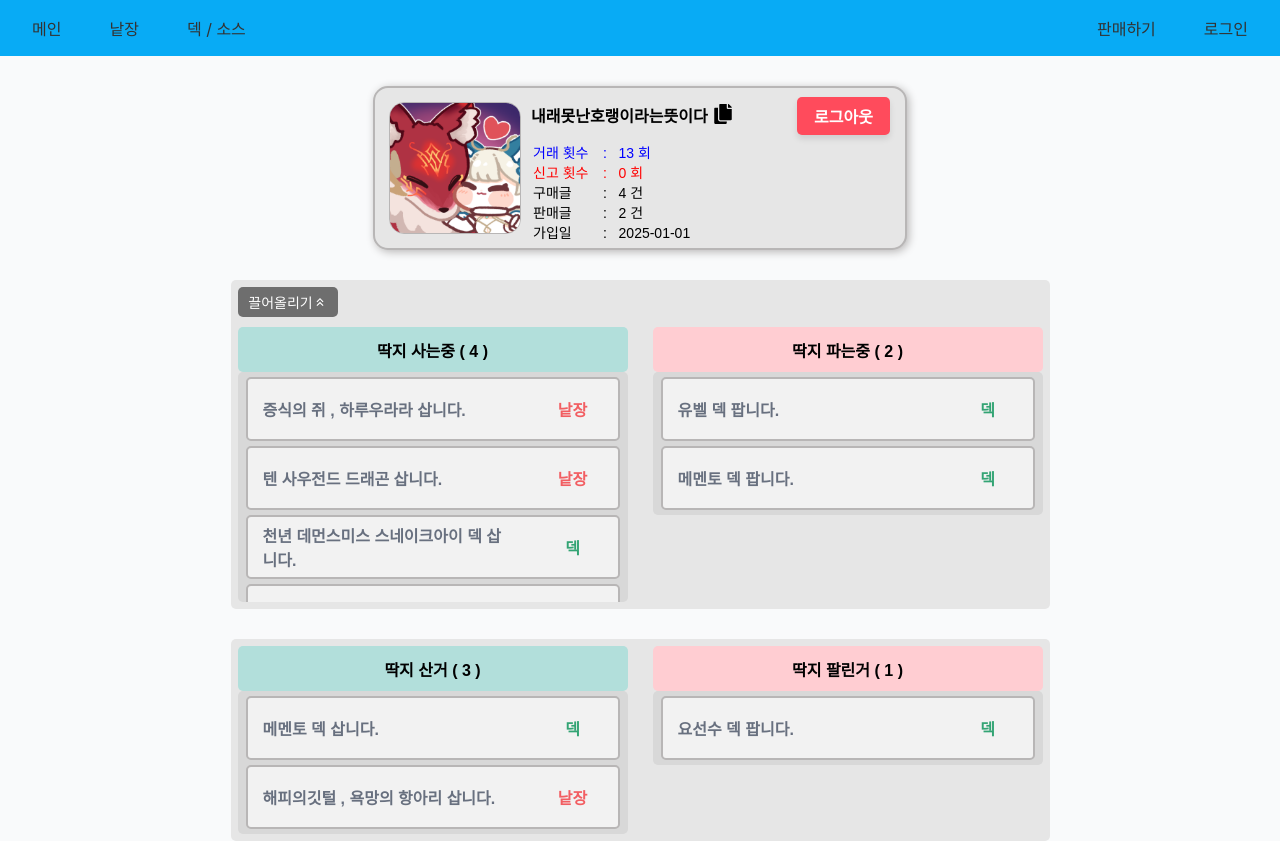
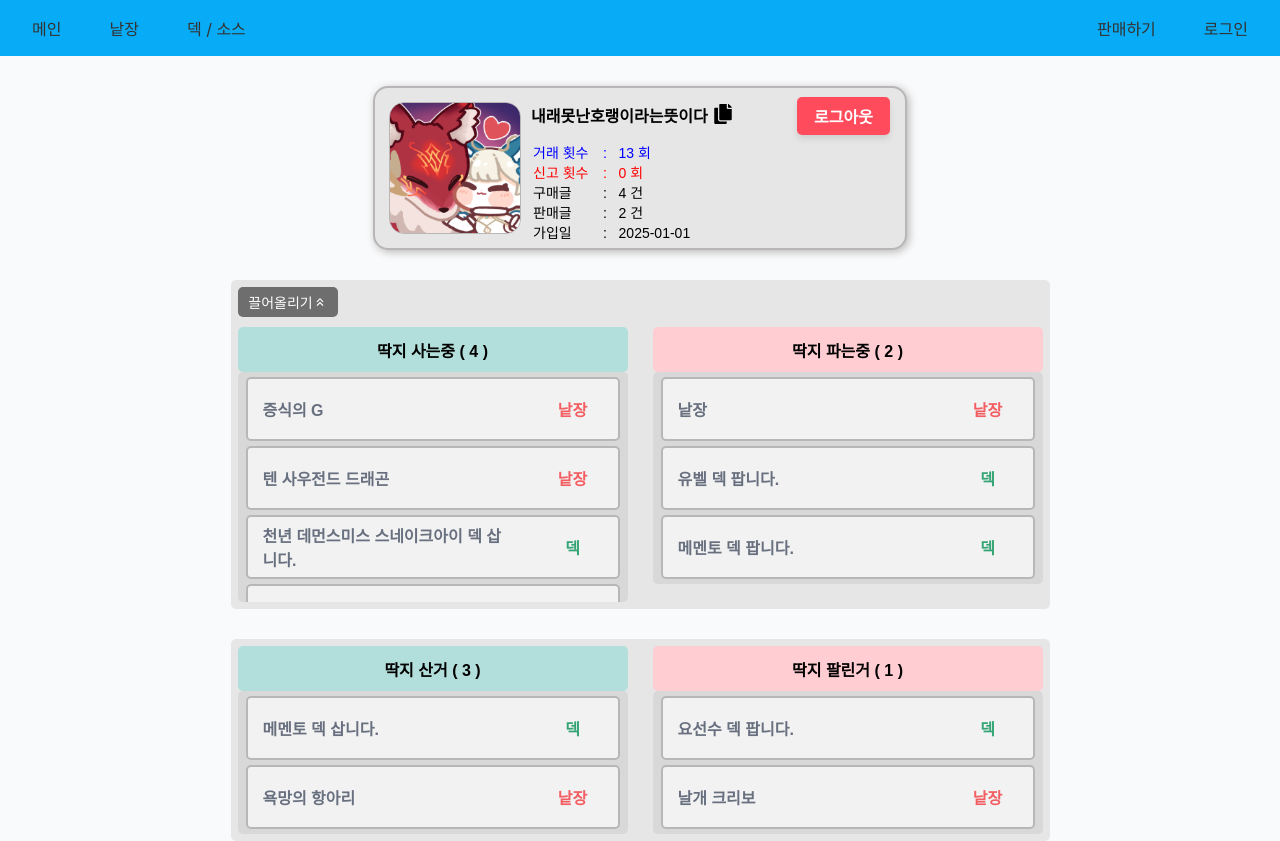
Before and after one commit to dlrdyd97/yuddack.gg_front, a React (Create React App) app: page /mypage/profile in a window 1280 px wide. Shown: the top 841 px of the page. Built offline with nearby package versions, Linux system fonts and the light colour scheme.

Commit message:
feat: Mypage modification

```diff
--- a/src/pages/mypage/GetUserInfo.js
+++ b/src/pages/mypage/GetUserInfo.js
@@ -11,21 +11,32 @@ const GetUserInfo = {
   profile_picture: `${process.env.PUBLIC_URL}/images/WildSoul.png`,
 
   trade: [
+    // id: pk
+    // title: 덱 판매 제목 or 낱장 카드명
+    // content: 덱판매 글 내용
+    // optiong: 'deck' or 'single'
+    // trade_type: 'purchase' or 'sale'
+    // status: 'in_progress' or 'completed'
+    // rarity: 'anything' or 'normal' or 'normal_rare' or 'super_rare' or 'ultra_rare' or
+    //         'ultimate_rare' or 'secret_rare' or 'holographic_rare' or ...
+    //
     {
       id: 1,
-      title: "증식의 쥐 , 하루우라라 삽니다.",
+      title: "증식의 G",
       content: "",
       option: "single",
       trade_type: "purchase",
       status: "in_progress",
+      rarity: "anything",
     },
     {
       id: 2,
-      title: "텐 사우전드 드래곤 삽니다.",
+      title: "텐 사우전드 드래곤",
       content: "",
       option: "single",
       trade_type: "purchase",
       status: "in_progress",
+      rarity: "",
     },
     {
       id: 3,
@@ -34,14 +45,16 @@ const GetUserInfo = {
       option: "deck",
       trade_type: "purchase",
       status: "in_progress",
+      rarity: "",
     },
     {
       id: 4,
-      title: "스타더스트 드래곤 삽니다.",
+      title: "스타더스트 드래곤",
       content: "",
       option: "single",
       trade_type: "purchase",
       status: "in_progress",
+      rarity: "",
     },
     {
       id: 5,
@@ -50,6 +63,7 @@ const GetUserInfo = {
       option: "deck",
       trade_type: "sale",
       status: "in_progress",
+      rarity: "",
     },
     {
       id: 6,
@@ -58,6 +72,7 @@ const GetUserInfo = {
       option: "deck",
       trade_type: "sale",
       status: "in_progress",
+      rarity: "",
     },
     {
       id: 7,
@@ -66,14 +81,16 @@ const GetUserInfo = {
       option: "deck",
       trade_type: "purchase",
       status: "completed",
+      rarity: "",
     },
     {
       id: 8,
-      title: "해피의깃털 , 욕망의 항아리 삽니다.",
+      title: "욕망의 항아리",
       content: "",
       option: "single",
       trade_type: "purchase",
       status: "completed",
+      rarity: "",
     },
     {
       id: 9,
@@ -82,6 +99,25 @@ const GetUserInfo = {
       option: "deck",
       trade_type: "sale",
       status: "completed",
+      rarity: "",
+    },
+    {
+      id: 10,
+      title: "격류장",
+      content: "",
+      option: "single",
+      trade_type: "sale",
+      status: "in_progress",
+      rarity: "ultra",
+    },
+    {
+      id: 11,
+      title: "날개 크리보",
+      content: "",
+      option: "single",
+      trade_type: "sale",
+      status: "completed",
+      rarity: "rare",
     },
   ],
 };
--- a/src/pages/mypage/MyTrade.js
+++ b/src/pages/mypage/MyTrade.js
@@ -5,6 +5,15 @@ const Mytrade = ({ trade, userInfo, setUserInfo }) => {
   return (
     <>
       <div className="trade-box">
+        {trade === "single" ? (
+          <>
+            <div className="trade-title">낱장</div>
+            <div className="trade-option">
+              <div className="trade-option-single">낱장</div>
+            </div>
+          </>
+        ) : (
+          <>
             <div className="trade-title">{trade.title}</div>
             <div className="trade-option">
               {trade.option === "single" ? (
@@ -13,6 +22,8 @@ const Mytrade = ({ trade, userInfo, setUserInfo }) => {
                 <div className="trade-option-deck">덱</div>
               )}
             </div>
+          </>
+        )}
       </div>
     </>
   );
--- a/src/pages/mypage/Profile.js
+++ b/src/pages/mypage/Profile.js
@@ -7,7 +7,7 @@ import SaleBox from "./SaleBox";
 import GetUserInfo from "./GetUserInfo";
 import BringUp from "./BringUp";
 
-function Profile() {
+const Profile = () => {
   const [userInfo, setUserInfo] = useState(GetUserInfo);
 
   return (
@@ -15,7 +15,7 @@ function Profile() {
       <div className="profile-main">
         <MyProfile userInfo={userInfo} setUserInfo={setUserInfo} />
 
-        {/* 구매 , 판매중인 딱지 리스트 */}
+        {/* 구매중인 딱지 리스트 */}
         <div className="profile-post-box">
           {/* 끌어올리기 */}
           <div className="profile-bring-up">
@@ -44,6 +44,7 @@ function Profile() {
                 ))}
             </div>
           </div>
+          {/* 판매중인 딱지 리스트 */}
           <div className="profile-trade-box">
             <SaleBox
               userInfo={userInfo}
@@ -51,12 +52,31 @@ function Profile() {
               count={userInfo.sale_posts}
             />
             <div className="scroll-box">
+              {/* 낱장 판매중 */}
+              {userInfo.trade.filter(
+                (tradeItem) =>
+                  tradeItem.trade_type === "sale" &&
+                  tradeItem.option === "single" &&
+                  tradeItem.status === "in_progress"
+              ).length !== 0 ? ( // 판매중인 낱장 카드가 있으면
+                <>
+                  <MyTrade
+                    trade={"single"}
+                    userInfo={userInfo}
+                    setUserInfo={setUserInfo}
+                  />
+                </>
+              ) : (
+                <></>
+              )}
+              {/* 덱 판매중 */}
               {userInfo.trade
                 .filter(
                   (tradeItem) =>
-                    tradeItem.trade_type === "sale" &&
-                    tradeItem.status === "in_progress"
-                ) // "sale"인 항목 + "in_progress" 필터링
+                    tradeItem.trade_type === "sale" && // 판매
+                    tradeItem.status === "in_progress" && // 판매중
+                    tradeItem.option !== "single" // 낱장이 아닌 판매카드  ( 낱장,묶어팔기는 상단 고정 )
+                )
                 .map((tradeItem) => (
                   <MyTrade
                     key={tradeItem.id}
@@ -120,6 +140,6 @@ function Profile() {
       </div>
     </>
   );
-}
+};
 
 export default Profile;
```
Lines whose indentation alone changed are shown as unchanged.
